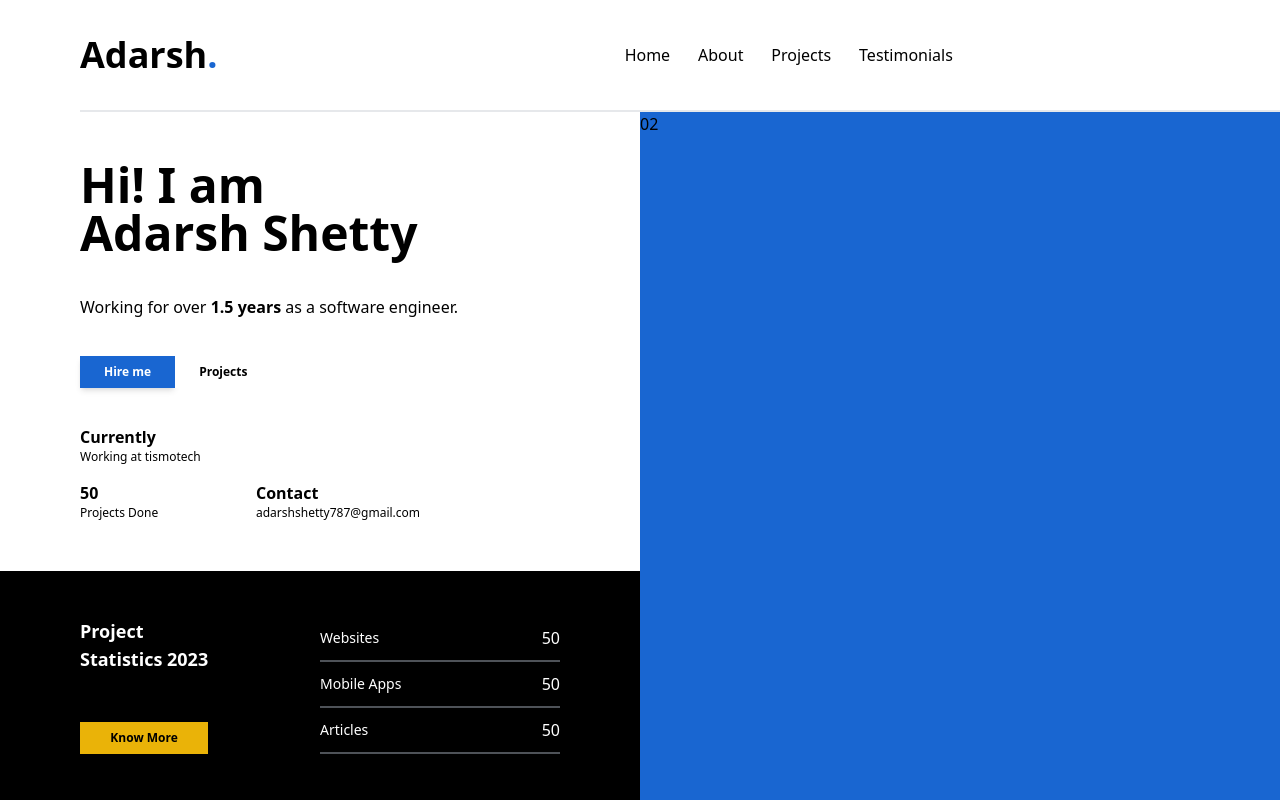
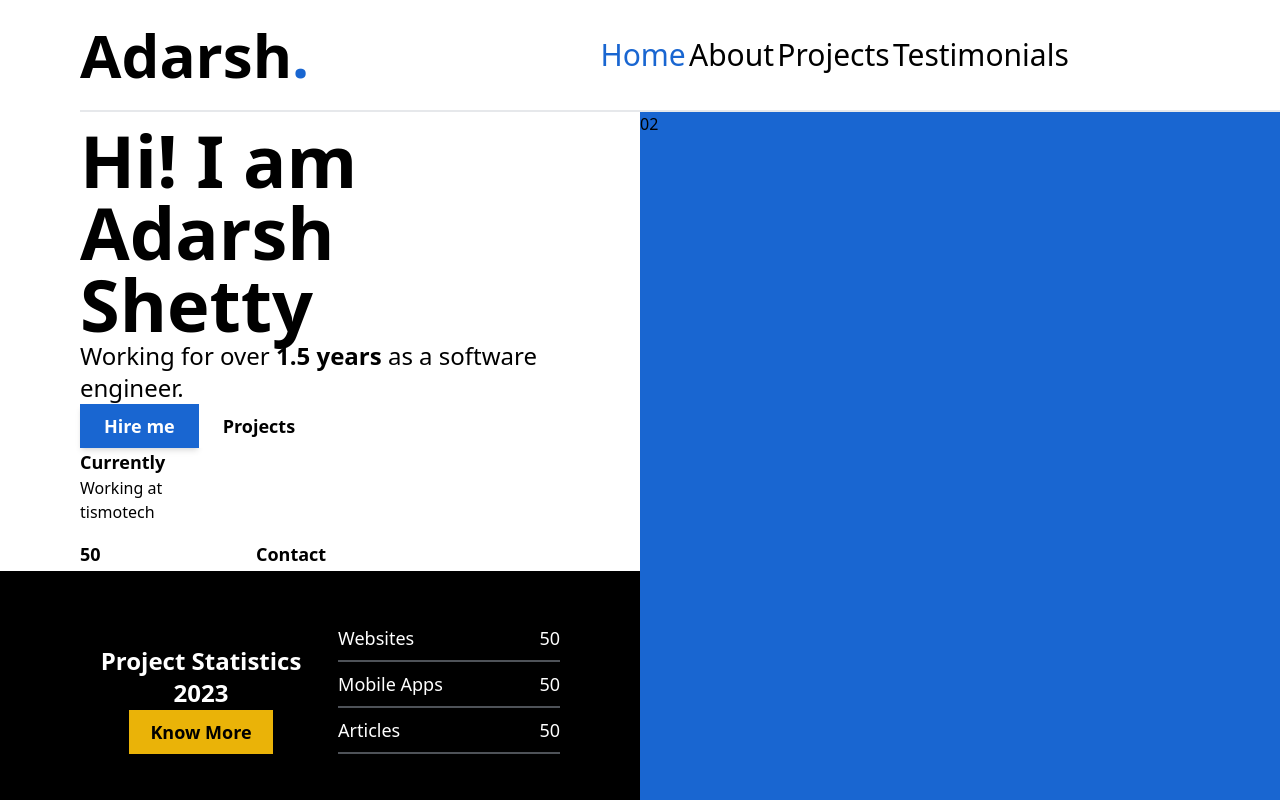
Before and after one commit to Add-787/portfolio, an Angular app: page / in a window 1280 px wide. Built offline with nearby package versions, Linux system fonts and the light colour scheme.

Commit message:
Commits made: - Increased font sizes. - Base for about page. - Resolved routing issues in navbar.

```diff
--- a/src/app/pages/about/about.component.html
+++ b/src/app/pages/about/about.component.html
@@ -1,3 +1,7 @@
 <div class="h-screen w-screen pt-28">
-    <p>about works!</p>
+    <div class="w-full h-full flex flex-col items-center justify-center bg-primary">
+        <div class="h-2/5 w-3/5 rounded-md bg-white shadow-xl">
+
+        </div>
+    </div>
 </div>
--- a/src/app/pages/home/intro/intro.component.html
+++ b/src/app/pages/home/intro/intro.component.html
@@ -1,9 +1,9 @@
 <div class="h-full flex flex-col justify-evenly">
   <div>
-    <h3 class="text-5xl font-extrabold">Hi! I am <br> Adarsh Shetty</h3>
+    <h3 class="text-7xl font-extrabold">Hi! I am <br> Adarsh Shetty</h3>
   </div>
   <div>
-    <h6 class="sm">Working for over <span class="font-bold">1.5 years</span> as a software engineer.</h6>
+    <h6 class="text-2xl">Working for over <span class="font-bold">1.5 years</span> as a software engineer.</h6>
   </div>
   <div>
     <button class="btn-primary">Hire me</button>
@@ -11,16 +11,16 @@
   </div>
   <div class="grid grid-cols-1 grid-rows-1 gap-4">
     <div class="row-end-1 cols-end-1 w-40">
-      <p class="font-bold">Currently</p>
-      <p class="text-xs">Working at tismotech</p>
+      <p class="text-lg font-bold">Currently</p>
+      <p class="text-base">Working at tismotech</p>
     </div>
     <div class="row-start-1 col-end-1 w-40">
-      <p class="font-bold">50</p>
-      <p class="text-xs">Projects Done</p>
+      <p class="text-lg font-bold">50</p>
+      <p class="text-base">Projects Done</p>
     </div>
     <div class="row-start-1 col-start-1 min-w-40">
-      <p class="font-bold">Contact</p>
-      <p class="text-xs">adarshshetty787@gmail.com</p>
+      <p class="text-lg font-bold">Contact</p>
+      <p class="text-base">adarshshetty787@gmail.com</p>
     </div>
 
   </div>
--- a/src/app/pages/home/stats/stats.component.html
+++ b/src/app/pages/home/stats/stats.component.html
@@ -1,20 +1,20 @@
-<div class="top-3 flex flex-row gap-8 items-center justify-between h-full w-full">
-    <div class="h-3/5 max-w-md flex flex-col justify-between">
-        <p class="text-white font-bold md:text-sm lg:text-lg">Project <br> Statistics 2023</p>
-        <button class="btn-primary bg-yellow-500 text-black text-xs p-2">Know More</button>
+<div class="top-3 flex flex-row gap-4 items-center justify-around h-full w-full">
+    <div class="h-3/5 max-w-md flex flex-col justify-between items-center">
+        <p class="mt-7 text-white font-bold md:text-2xl text-center">Project Statistics 2023</p>
+        <button class="btn-primary w-36 bg-yellow-500 text-black text-lg p-2">Know More</button>
     </div>
     <div class="flex flex-col h-3/5 w-60 flex-initial">
         <div class="h-full w-30 flex flex-initial justify-between items-center border-b-2 border-gray-400 border-opacity-50">
-            <p class="text-white text-sm">Websites</p>
-            <p class="text-white tex-sm">50</p>
+            <p class="text-white text-lg">Websites</p>
+            <p class="text-white text-lg">50</p>
         </div>
         <div class="h-full flex justify-between items-center border-b-2 border-gray-400 border-opacity-50">
-            <p class="text-white text-sm">Mobile Apps</p>
-            <p class="text-white tex-sm">50</p>
+            <p class="text-white text-lg">Mobile Apps</p>
+            <p class="text-white text-lg">50</p>
         </div>
         <div class="h-full flex justify-between items-center border-b-2 border-gray-400 border-opacity-50">
-            <p class="text-white text-sm">Articles</p>
-            <p class="text-white tex-sm">50</p>
+            <p class="text-white text-lg">Articles</p>
+            <p class="text-white text-lg">50</p>
         </div>
     </div>
 </div>
--- a/src/app/pages/projects/projects.component.html
+++ b/src/app/pages/projects/projects.component.html
@@ -1 +1,3 @@
-<p>projects works!</p>
+<div class="h-screen w-screen pt-28">
+    <p>projects works!</p>
+</div>
--- a/src/app/shared/navbar/navbar.component.html
+++ b/src/app/shared/navbar/navbar.component.html
@@ -1,20 +1,24 @@
 <nav class ="w-full absolute top-0 left-0 right-0 bg-white h-28 overflow-x-hidden">
   <div class="h-full w-full md:ml-20 flex flex-row items-center border-b-2 border-opacity-25 border-gray-400">
-    <h2 class="font-bold text-4xl">Adarsh<span class="text-primary">.</span></h2>
-    <div class="flex-auto flex justify-center">
-      <div class="flex flex-row w-96 justify-evenly self-center">
-        <h5 class="hover:text-primary hover:cursor-pointer" (click)="goToPage('home')">
-          Home
+    <h2 class="font-bold text-6xl">Adarsh<span class="text-primary">.</span></h2>
+    <div class="w-32 flex-auto flex justify-center">
+      <div class="flex flex-row md:mx-72 w-full justify-evenly self-center" >
+        <h5 class="md:text-3xl hover:text-primary hover:cursor-pointer">
+          <a routerLink='/' routerLinkActive="text-primary" [routerLinkActiveOptions]="{ exact: true }" >
+            Home
+          </a>
         </h5>
-        <h5 class="hover:text-primary hover:cursor-pointer focus:text-primary" (click)="goToPage('about')">
-          About
+        <h5 class="md:text-3xl hover:text-primary hover:cursor-pointer focus:text-primary">
+          <a routerLink='about' routerLinkActive="text-primary"  >
+            About
+          </a>
         </h5>
-        <h5 class="hover:text-primary hover:cursor-pointer">
-          <a [routerLink]="['/projects']" routerLinkActive="router-link-active"  >
+        <h5 class="md:text-3xl hover:text-primary hover:cursor-pointer">
+          <a routerLink='projects' routerLinkActive="text-primary">
             Projects
           </a>
         </h5>
-        <h5 class="hover:text-primary hover:cursor-pointer">Testimonials</h5>
+        <h5 class="md:text-3xl hover:text-primary hover:cursor-pointer">Testimonials</h5>
       </div>
     </div>
 
--- a/src/styles.scss
+++ b/src/styles.scss
@@ -13,6 +13,6 @@
 
 @layer components {
     .btn-primary {
-      @apply py-2 px-6 bg-primary text-white text-xs font-semibold shadow-md focus:outline-none focus:ring-2 focus:ring-blue-400 focus:ring-opacity-75 cursor-pointer;
+      @apply py-2 px-6 bg-primary text-white text-lg font-semibold shadow-md focus:outline-none focus:ring-2 focus:ring-blue-400 focus:ring-opacity-75 cursor-pointer;
     }
 }
```
Also changed, not shown: 1 other file (tests, documents, lock files or other folders).
